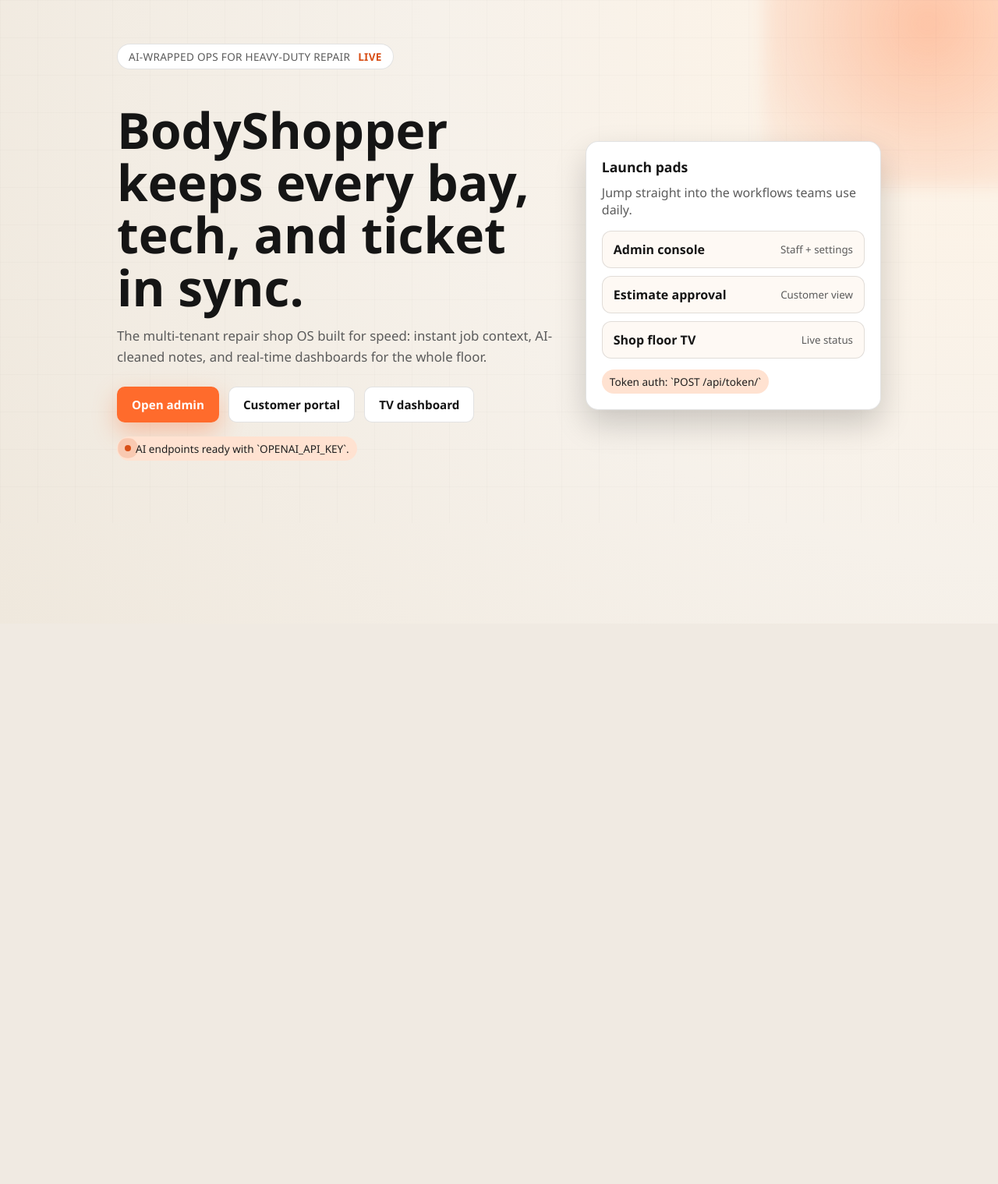
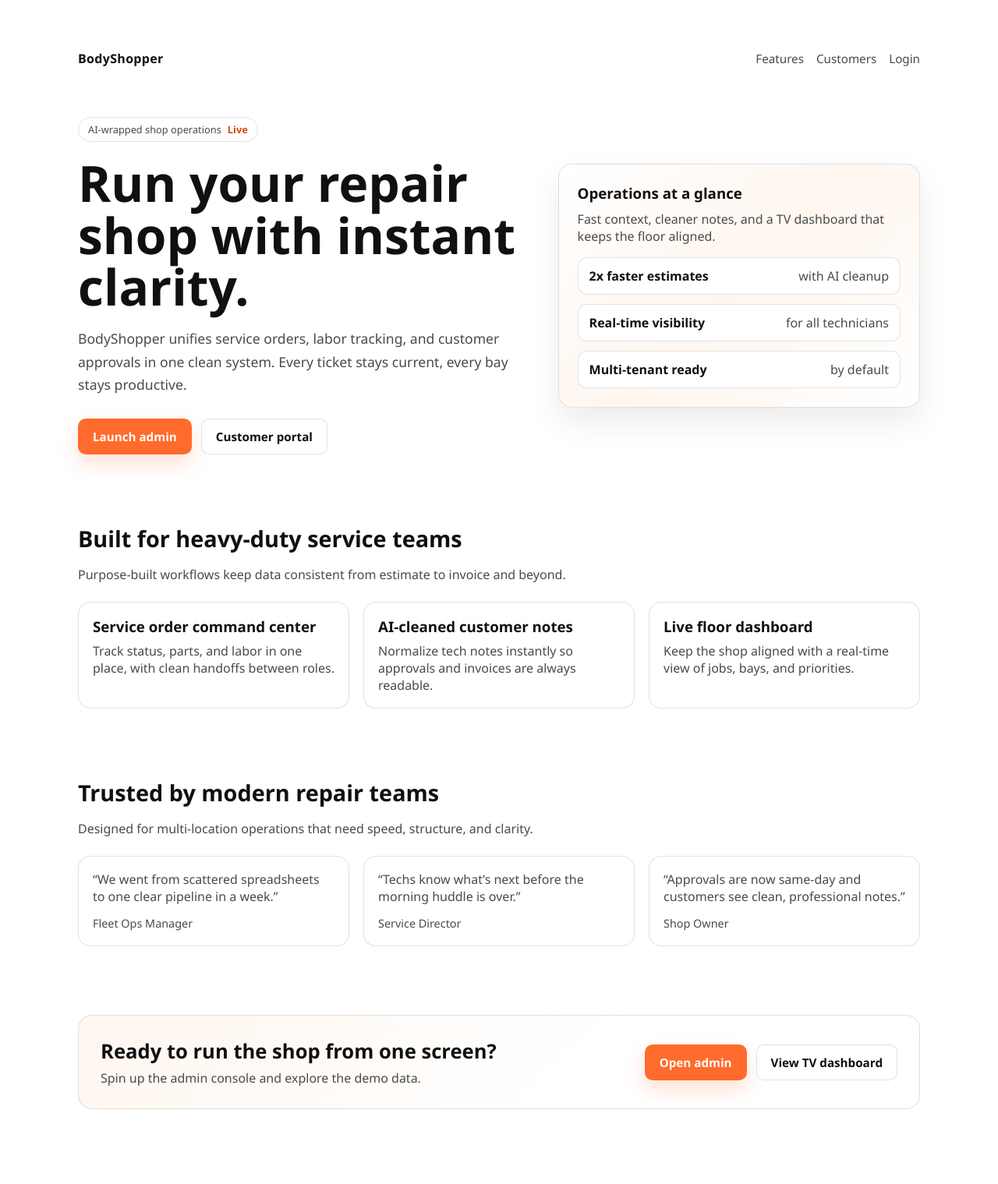
Before and after one commit to lazizbekravshanov/shopmule, a Django app: page / in a window 1280 px wide. Shown: the whole page at 78% size. Before the commit the page ends 591 px from the top, so only its background shows below. Run offline with Django 5.2, Linux system fonts and the light colour scheme; parts of the project's set-up code (start-up, migrations or seed data) failed here and were passed over.

Commit message:
Refine landing page

```diff
--- a/templates/home.html
+++ b/templates/home.html
@@ -7,15 +7,14 @@
   <style>
     :root {
       color-scheme: light;
-      --bg: #f6f1ea;
-      --bg-accent: #fde8d2;
-      --ink: #151515;
-      --muted: #5b5b5b;
+      --bg: #ffffff;
+      --ink: #101010;
+      --muted: #4a4a4a;
       --accent: #ff6b2c;
-      --accent-dark: #d84f17;
+      --accent-dark: #d94c16;
+      --line: rgba(16, 16, 16, 0.12);
       --card: #ffffff;
-      --line: rgba(21, 21, 21, 0.12);
-      --shadow: 0 18px 40px rgba(0, 0, 0, 0.18);
+      --shadow: 0 18px 40px rgba(0, 0, 0, 0.08);
     }
 
     * {
@@ -26,83 +25,78 @@
       margin: 0;
       font-family: "Space Grotesk", "IBM Plex Sans", "Segoe UI", sans-serif;
       color: var(--ink);
-      background: radial-gradient(circle at top right, #fff4e6 0%, var(--bg) 48%, #efe8dd 100%);
+      background: var(--bg);
       min-height: 100vh;
     }
 
     .page {
       position: relative;
-      overflow: hidden;
-      padding: 56px 20px 80px;
-    }
-
-    .glow {
-      position: absolute;
-      top: -180px;
-      right: -120px;
-      width: 420px;
-      height: 420px;
-      background: radial-gradient(circle, rgba(255, 107, 44, 0.35), rgba(255, 107, 44, 0));
-      filter: blur(10px);
-      pointer-events: none;
-    }
-
-    .grid {
-      position: absolute;
-      inset: 0;
-      background-image:
-        linear-gradient(to right, rgba(0, 0, 0, 0.05) 1px, transparent 1px),
-        linear-gradient(to bottom, rgba(0, 0, 0, 0.05) 1px, transparent 1px);
-      background-size: 48px 48px;
-      opacity: 0.35;
-      pointer-events: none;
+      padding: 64px 20px 96px;
     }
 
     .wrap {
-      max-width: 980px;
+      max-width: 1080px;
       margin: 0 auto;
-      position: relative;
-      z-index: 1;
     }
 
-    .badge {
+    .nav {
+      display: flex;
+      align-items: center;
+      justify-content: space-between;
+      margin-bottom: 64px;
+    }
+
+    .logo {
+      font-weight: 600;
+      letter-spacing: 0.02em;
+    }
+
+    .nav-links {
+      display: flex;
+      gap: 16px;
+      font-size: 0.95rem;
+    }
+
+    .nav-links a {
+      color: var(--muted);
+      text-decoration: none;
+      font-weight: 500;
+    }
+
+    .hero {
+      display: grid;
+      grid-template-columns: minmax(0, 1.1fr) minmax(0, 0.9fr);
+      gap: 48px;
+      align-items: center;
+    }
+
+    .eyebrow {
       display: inline-flex;
       align-items: center;
-      gap: 10px;
-      padding: 6px 14px;
+      gap: 8px;
+      padding: 6px 12px;
       border-radius: 999px;
       border: 1px solid var(--line);
-      background: #fff;
-      font-size: 0.85rem;
+      font-size: 0.8rem;
       color: var(--muted);
-      letter-spacing: 0.02em;
-      text-transform: uppercase;
     }
 
-    .badge span {
+    .eyebrow span {
       color: var(--accent-dark);
       font-weight: 600;
     }
 
-    .hero {
-      display: grid;
-      grid-template-columns: minmax(0, 1.2fr) minmax(0, 0.8fr);
-      gap: 32px;
-      margin-top: 28px;
-      align-items: center;
-    }
-
     .title {
-      font-size: clamp(2.4rem, 3vw + 1.8rem, 4rem);
-      line-height: 1.05;
-      margin: 16px 0 16px;
+      font-size: clamp(2.6rem, 3.4vw + 1.6rem, 4rem);
+      line-height: 1.04;
+      margin: 20px 0 18px;
     }
 
     .lead {
-      font-size: 1.05rem;
+      font-size: 1.1rem;
       color: var(--muted);
-      line-height: 1.6;
-      margin: 0 0 24px;
+      line-height: 1.7;
+      margin: 0 0 28px;
     }
 
     .cta {
@@ -121,13 +115,12 @@
       font-weight: 600;
       font-size: 0.95rem;
       text-decoration: none;
-      transition: transform 0.2s ease, box-shadow 0.2s ease;
     }
 
     .btn.primary {
       background: var(--accent);
       color: #fff;
-      box-shadow: 0 12px 30px rgba(255, 107, 44, 0.35);
+      box-shadow: 0 12px 26px rgba(255, 107, 44, 0.2);
     }
 
     .btn.secondary {
@@ -136,145 +129,224 @@
       border-color: var(--line);
     }
 
-    .btn:hover {
-      transform: translateY(-2px);
-    }
-
-    .panel {
-      background: var(--card);
+    .hero-panel {
+      border-radius: 18px;
       border: 1px solid var(--line);
-      border-radius: 16px;
-      padding: 20px;
+      padding: 24px;
+      background: linear-gradient(135deg, #ffffff 0%, #fff6ef 50%, #fff 100%);
       box-shadow: var(--shadow);
     }
 
-    .panel h3 {
+    .hero-panel h3 {
       margin: 0 0 10px;
-      font-size: 1.1rem;
     }
 
-    .panel p {
+    .hero-panel p {
       margin: 0 0 16px;
       color: var(--muted);
     }
 
-    .links {
+    .hero-metrics {
       display: grid;
-      gap: 10px;
+      gap: 12px;
     }
 
-    .link {
-      display: flex;
-      align-items: center;
-      justify-content: space-between;
+    .metric {
       padding: 12px 14px;
       border-radius: 12px;
       border: 1px solid var(--line);
-      background: #fef9f4;
-      text-decoration: none;
-      color: var(--ink);
+      background: #fff;
+      display: flex;
+      justify-content: space-between;
       font-weight: 600;
     }
 
-    .link small {
+    .metric span {
       color: var(--muted);
       font-weight: 500;
     }
 
-    .pill {
-      display: inline-flex;
-      align-items: center;
-      gap: 6px;
-      font-size: 0.85rem;
-      color: #1f1f1f;
-      background: #ffe2d1;
-      padding: 6px 10px;
-      border-radius: 999px;
-      margin-top: 18px;
+    .section {
+      margin-top: 88px;
     }
 
-    .pulse {
-      width: 8px;
-      height: 8px;
-      border-radius: 50%;
-      background: var(--accent-dark);
-      box-shadow: 0 0 0 0 rgba(216, 79, 23, 0.6);
-      animation: pulse 2s infinite;
+    .section h2 {
+      margin: 0 0 16px;
+      font-size: 1.8rem;
     }
 
-    .fade-up {
-      animation: fadeUp 0.6s ease both;
+    .section p {
+      margin: 0 0 24px;
+      color: var(--muted);
+      max-width: 680px;
     }
 
-    @keyframes fadeUp {
-      from {
-        opacity: 0;
-        transform: translateY(16px);
-      }
-      to {
-        opacity: 1;
-        transform: translateY(0);
-      }
+    .features {
+      display: grid;
+      gap: 18px;
+      grid-template-columns: repeat(auto-fit, minmax(240px, 1fr));
     }
 
-    @keyframes pulse {
-      0% {
-        box-shadow: 0 0 0 0 rgba(216, 79, 23, 0.6);
-      }
-      70% {
-        box-shadow: 0 0 0 12px rgba(216, 79, 23, 0);
-      }
-      100% {
-        box-shadow: 0 0 0 0 rgba(216, 79, 23, 0);
-      }
+    .feature {
+      border: 1px solid var(--line);
+      border-radius: 16px;
+      padding: 18px;
+      background: var(--card);
     }
 
-    @media (max-width: 860px) {
+    .feature h3 {
+      margin: 0 0 8px;
+    }
+
+    .feature p {
+      margin: 0;
+      color: var(--muted);
+    }
+
+    .proof {
+      display: grid;
+      gap: 18px;
+      grid-template-columns: repeat(auto-fit, minmax(260px, 1fr));
+    }
+
+    .quote {
+      border: 1px solid var(--line);
+      border-radius: 16px;
+      padding: 18px;
+      background: #fff;
+    }
+
+    .quote p {
+      margin: 0 0 12px;
+    }
+
+    .quote span {
+      color: var(--muted);
+      font-size: 0.9rem;
+    }
+
+    .cta-band {
+      margin-top: 88px;
+      padding: 28px;
+      border-radius: 18px;
+      border: 1px solid var(--line);
+      background: linear-gradient(135deg, #fff6ef 0%, #ffffff 60%);
+      display: flex;
+      align-items: center;
+      justify-content: space-between;
+      gap: 24px;
+      flex-wrap: wrap;
+    }
+
+    .cta-band h2 {
+      margin: 0;
+      font-size: 1.6rem;
+    }
+
+    .cta-band p {
+      margin: 6px 0 0;
+      color: var(--muted);
+    }
+
+    @media (max-width: 900px) {
       .hero {
         grid-template-columns: 1fr;
+      }
+
+      .nav {
+        flex-direction: column;
+        gap: 16px;
       }
     }
   </style>
 </head>
 <body>
   <div class="page">
-    <div class="glow"></div>
-    <div class="grid"></div>
     <div class="wrap">
-      <div class="badge fade-up">
-        AI-wrapped ops for heavy-duty repair
-        <span>Live</span>
-      </div>
-      <div class="hero">
-        <div class="fade-up" style="animation-delay: 0.1s;">
-          <h1 class="title">BodyShopper keeps every bay, tech, and ticket in sync.</h1>
+      <nav class="nav">
+        <div class="logo">BodyShopper</div>
+        <div class="nav-links">
+          <a href="#features">Features</a>
+          <a href="#proof">Customers</a>
+          <a href="/admin/">Login</a>
+        </div>
+      </nav>
+
+      <section class="hero">
+        <div>
+          <div class="eyebrow">
+            AI-wrapped shop operations
+            <span>Live</span>
+          </div>
+          <h1 class="title">Run your repair shop with instant clarity.</h1>
           <p class="lead">
-            The multi-tenant repair shop OS built for speed: instant job context, AI-cleaned notes,
-            and real-time dashboards for the whole floor.
+            BodyShopper unifies service orders, labor tracking, and customer approvals in one
+            clean system. Every ticket stays current, every bay stays productive.
           </p>
           <div class="cta">
-            <a class="btn primary" href="/admin/">Open admin</a>
+            <a class="btn primary" href="/admin/">Launch admin</a>
             <a class="btn secondary" href="/portal/estimate/">Customer portal</a>
-            <a class="btn secondary" href="/tv/dashboard/">TV dashboard</a>
-          </div>
-          <div class="pill">
-            <span class="pulse"></span>
-            AI endpoints ready with `OPENAI_API_KEY`.
           </div>
         </div>
-        <div class="panel fade-up" style="animation-delay: 0.2s;">
-          <h3>Launch pads</h3>
-          <p>Jump straight into the workflows teams use daily.</p>
-          <div class="links">
-            <a class="link" href="/admin/">Admin console <small>Staff + settings</small></a>
-            <a class="link" href="/portal/estimate/">Estimate approval <small>Customer view</small></a>
-            <a class="link" href="/tv/dashboard/">Shop floor TV <small>Live status</small></a>
-          </div>
-          <div class="pill" style="margin-top: 14px;">
-            Token auth: `POST /api/token/`
+        <div class="hero-panel">
+          <h3>Operations at a glance</h3>
+          <p>Fast context, cleaner notes, and a TV dashboard that keeps the floor aligned.</p>
+          <div class="hero-metrics">
+            <div class="metric">2x faster estimates <span>with AI cleanup</span></div>
+            <div class="metric">Real-time visibility <span>for all technicians</span></div>
+            <div class="metric">Multi-tenant ready <span>by default</span></div>
           </div>
         </div>
-      </div>
+      </section>
+
+      <section class="section" id="features">
+        <h2>Built for heavy-duty service teams</h2>
+        <p>Purpose-built workflows keep data consistent from estimate to invoice and beyond.</p>
+        <div class="features">
+          <div class="feature">
+            <h3>Service order command center</h3>
+            <p>Track status, parts, and labor in one place, with clean handoffs between roles.</p>
+          </div>
+          <div class="feature">
+            <h3>AI-cleaned customer notes</h3>
+            <p>Normalize tech notes instantly so approvals and invoices are always readable.</p>
+          </div>
+          <div class="feature">
+            <h3>Live floor dashboard</h3>
+            <p>Keep the shop aligned with a real-time view of jobs, bays, and priorities.</p>
+          </div>
+        </div>
+      </section>
+
+      <section class="section" id="proof">
+        <h2>Trusted by modern repair teams</h2>
+        <p>Designed for multi-location operations that need speed, structure, and clarity.</p>
+        <div class="proof">
+          <div class="quote">
+            <p>“We went from scattered spreadsheets to one clear pipeline in a week.”</p>
+            <span>Fleet Ops Manager</span>
+          </div>
+          <div class="quote">
+            <p>“Techs know what’s next before the morning huddle is over.”</p>
+            <span>Service Director</span>
+          </div>
+          <div class="quote">
+            <p>“Approvals are now same-day and customers see clean, professional notes.”</p>
+            <span>Shop Owner</span>
+          </div>
+        </div>
+      </section>
+
+      <section class="cta-band">
+        <div>
+          <h2>Ready to run the shop from one screen?</h2>
+          <p>Spin up the admin console and explore the demo data.</p>
+        </div>
+        <div class="cta">
+          <a class="btn primary" href="/admin/">Open admin</a>
+          <a class="btn secondary" href="/tv/dashboard/">View TV dashboard</a>
+        </div>
+      </section>
     </div>
   </div>
 </body>
```
